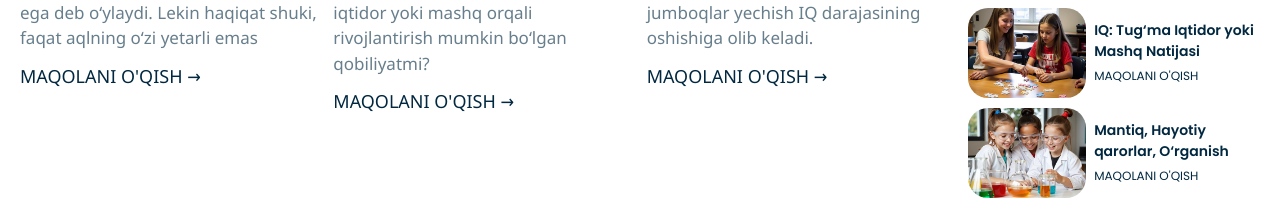
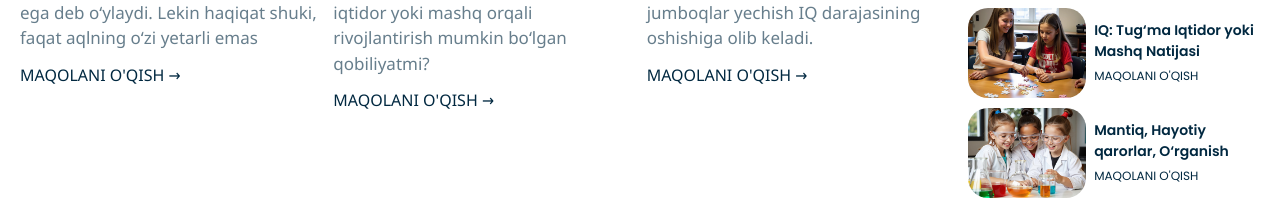
Before and after one commit to alienorar/Genius-Cup-full, a React (Vite) app: page /maqolalar in a window 1280 px wide. Shown: the part 646-846 px from the top of the page. Built offline with nearby package versions, Linux system fonts and the light colour scheme.

Commit message:
text fixed

```diff
--- a/src/modules/maqolalar/index.tsx
+++ b/src/modules/maqolalar/index.tsx
@@ -70,7 +70,7 @@ const NewsSection: React.FC = () => {
                 <p className="text-[#01284099] text-[17px]  mt-1">{news.description}</p>
                 <Link
                  to={`/maqolalar/${news.id}`}
-                  className="text-[#012840] font-medium text-[18px] mt-3 inline-block"
+                  className="text-[#012840] font-medium text-[16px] mt-3 inline-block"
                 >
                    MAQOLANI O'QISH →
                 </Link>
```
